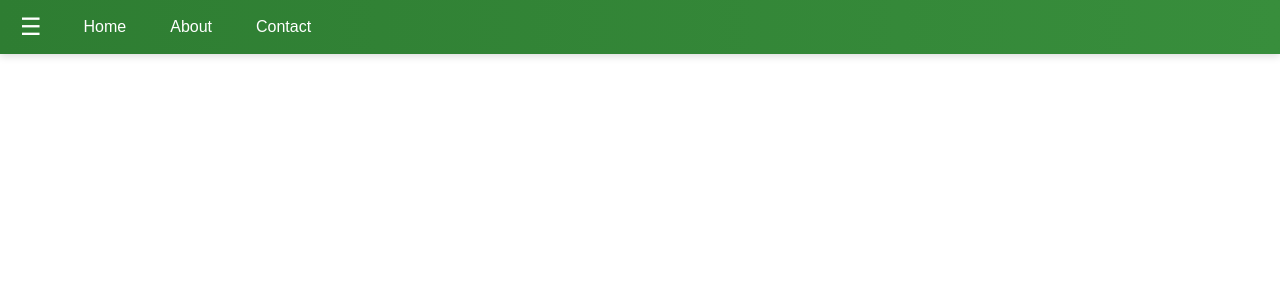
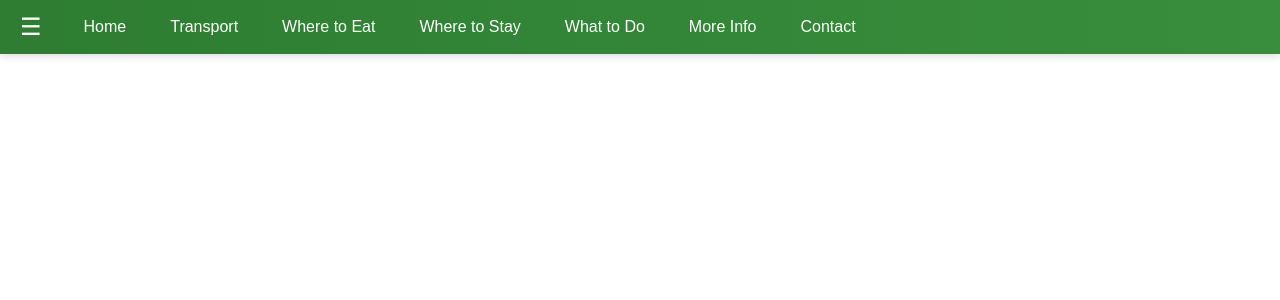
Before and after one commit to JHawkins5/ElyEelGuide, a Next.js app: page / in a window 1280 px wide. Shown: the top 300 px of the page. Built offline with nearby package versions, Linux system fonts and the light colour scheme.

Commit message:
Updated navbar links

```diff
--- a/src/components/Header/Header.js
+++ b/src/components/Header/Header.js
@@ -20,22 +20,30 @@ const Header = () => {
                     </div>
                     <ul className="navbar-links">
                         <li><Link href="/">Home</Link></li>
-                        <li><Link href="/about">About</Link></li>
+                        <li><Link href="/transport">Transport</Link></li>
+                        <li><Link href="/dining">Where to Eat</Link></li>
+                        <li><Link href="/accommodation">Where to Stay</Link></li>
+                        <li><Link href="/activities">What to Do</Link></li>
+                        <li><Link href="/information">More Info</Link></li>
                         <li><Link href="/contact">Contact</Link></li>
                     </ul>
                 </div>
             </header>
 
-            {/* Sidebar */}
+            {/* Sidebar - opens when the hamburger icon is clicked */}
             <nav className={`sidebar ${isSideBarOpen ? 'open' : ''}`}>
                 <ul>
                     <li><Link href="/">Home</Link></li>
-                    <li><Link href="/about">About</Link></li>
+                    <li><Link href="/transport">Transport</Link></li>
+                    <li><Link href="/dining">Where to Eat</Link></li>
+                    <li><Link href="/accommodation">Where to Stay</Link></li>
+                    <li><Link href="/activities">What to Do</Link></li>
+                    <li><Link href="/information">More Info</Link></li>
                     <li><Link href="/contact">Contact</Link></li>
                 </ul>
             </nav>
 
-            {/* Overlay */}
+            {/* Overlay - allows the sidebar to be closed by clicking elsewhere on the page */}
             {isSideBarOpen && (
                 <div className="sidebar-overlay" onClick={toggleSideBar}></div>
             )}
```
